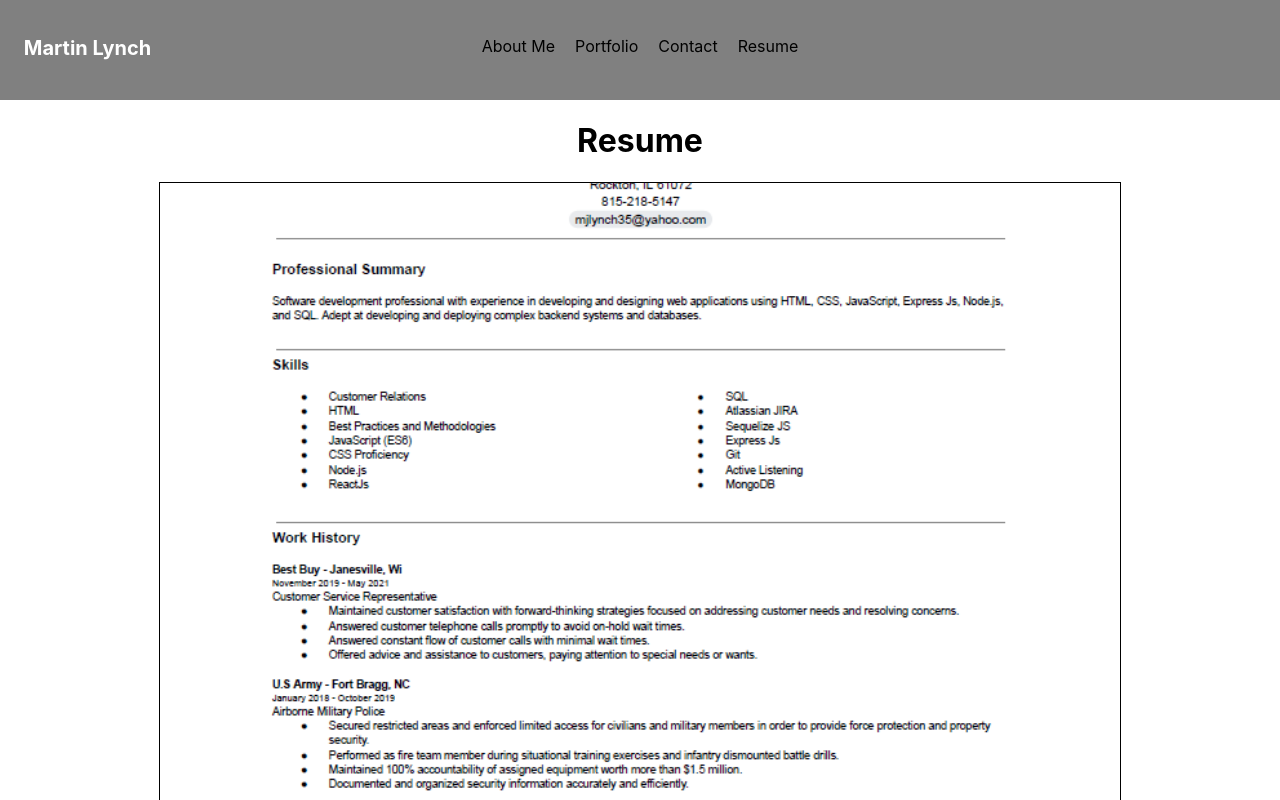
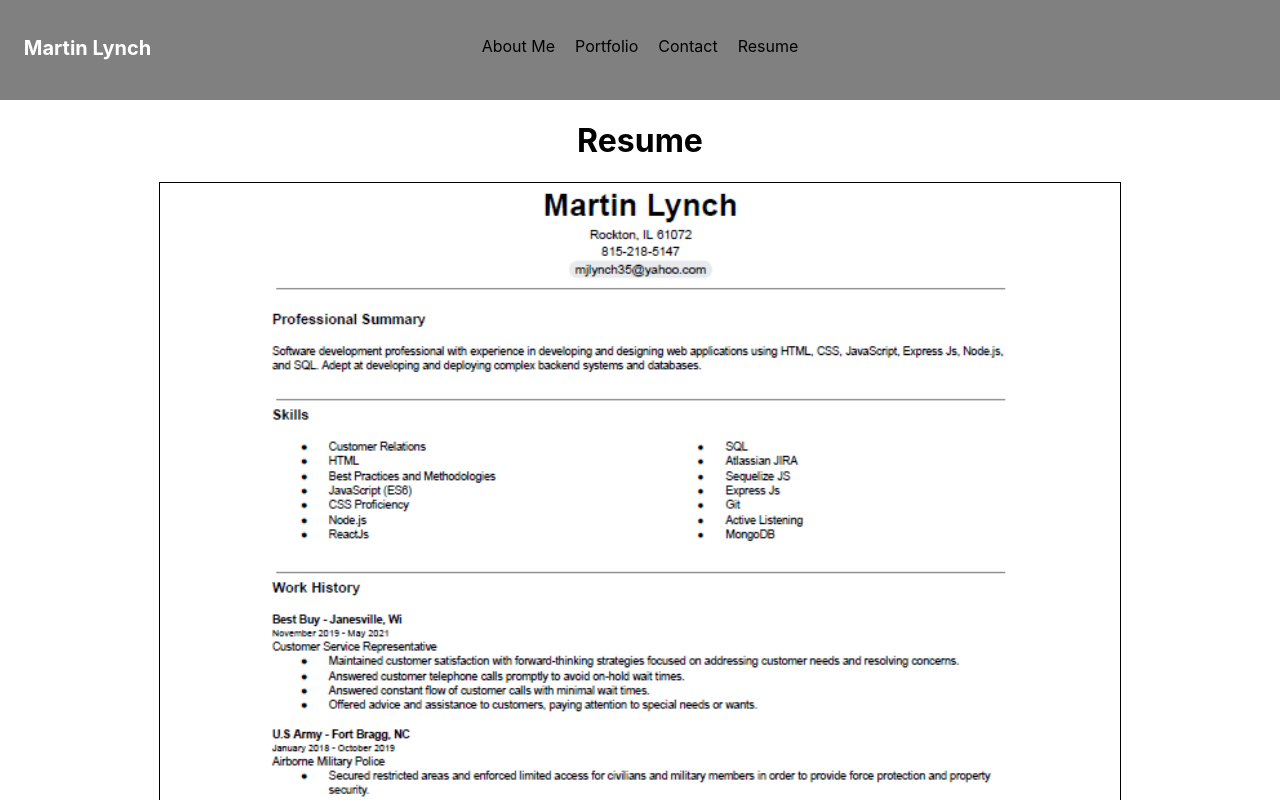
Before and after one commit to mjlynch123/React_Portfolio, a React (Create React App) app: page / in a window 1280 px wide. Both pictures are taken after a click on the item "Resume". Shown: the top 800 px of the page. Built offline with nearby package versions, Linux system fonts and the light colour scheme.

Commit message:
Added footer

```diff
--- a/src/App.css
+++ b/src/App.css
@@ -153,7 +153,7 @@ nav ul li:hover {
   width: 75%;
   margin: 10px auto;
   border: 1px solid;
-  height: 950px;
+  height: 1050px;
   background-image: url("../public/resume_image.png");
   background-repeat: no-repeat;
   background-position: center;
```
